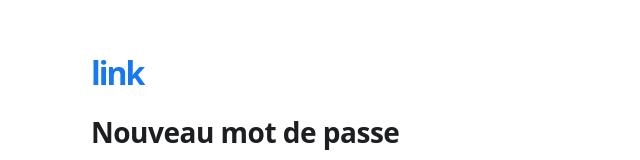
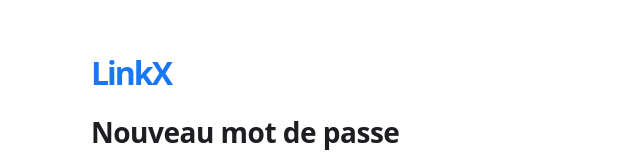
Before and after one commit to gabriel2-tech/linkx, a React (Vite) app: page /reset-password in a window 1280 px wide. Shown: the part 241-401 px from the top of the page, without its empty margins (319-959 px from the left). Built offline with nearby package versions, Linux system fonts and the light colour scheme; no server answers.

Commit message:
refactor: rename app branding to LinkX

```diff
--- a/src/pages/ResetPassword.jsx
+++ b/src/pages/ResetPassword.jsx
@@ -38,7 +38,7 @@
   return (
     <div className={styles.simplePage}>
       <main className={styles.resetBox}>
-        <div className={styles.centerBrand}>link</div>
+        <div className={styles.centerBrand}>LinkX</div>
         <h1>Nouveau mot de passe</h1>
         {!recoverySession ? (
           <>
```
